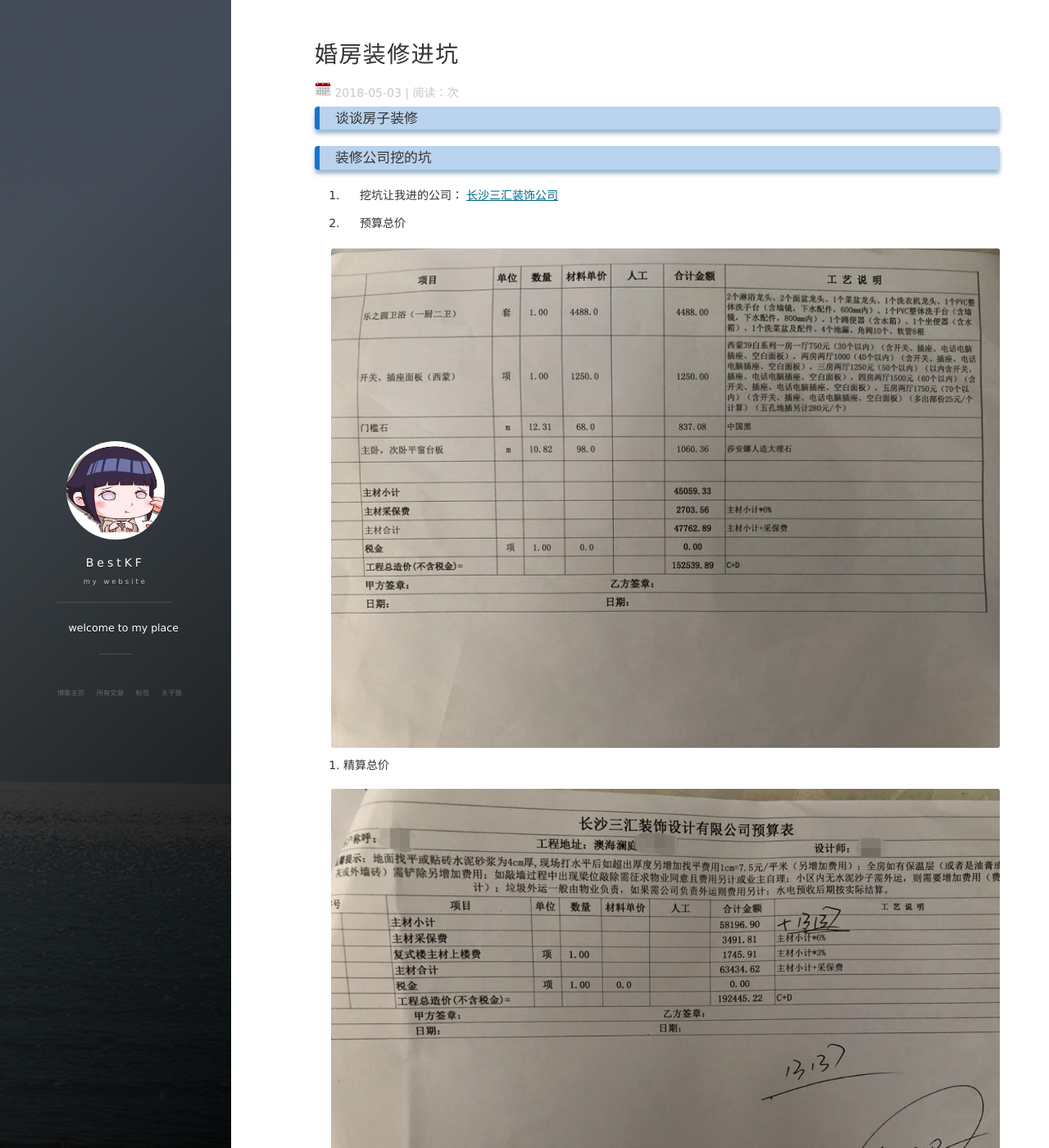
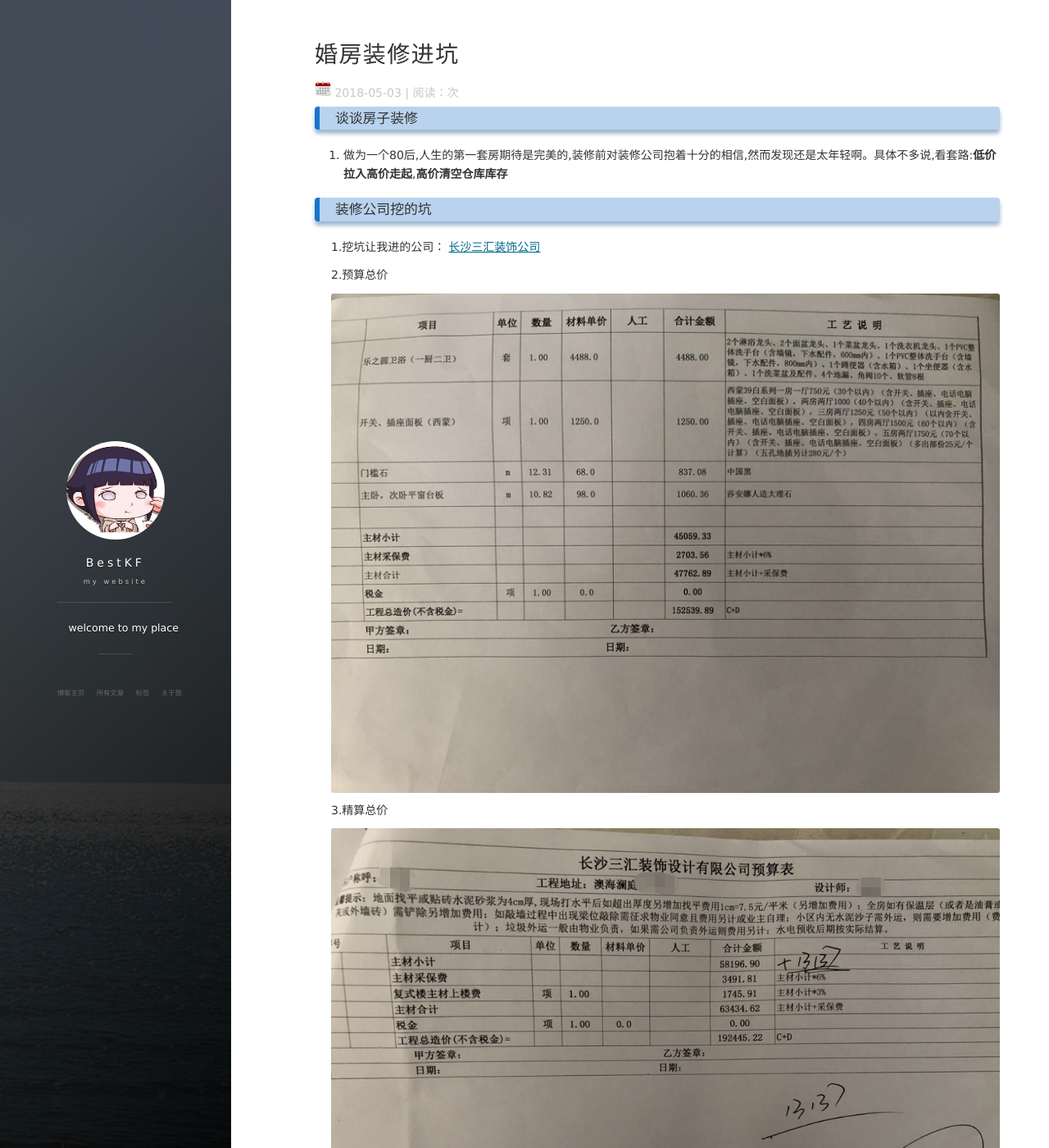
Before and after one commit to qinfengzhu/qinfengzhu.github.io, a Jekyll site: the page built from _posts/2018-05-03-婚房装修进坑.md, in a window 1280 px wide and 1400 px high. Shown: the whole window at 82% size. Built offline with Jekyll 4.4.1, drawn with Linux system fonts in a browser that asks for light colours; nearby versions of some CDN libraries; comment, search, counter and statistics services are not loaded.

Commit message:
modify zx

```diff
--- a/_posts/2018-05-03-婚房装修进坑.md
+++ b/_posts/2018-05-03-婚房装修进坑.md
@@ -7,17 +7,17 @@ tag: 人生
 
 ### 谈谈房子装修
 
-
+1. 做为一个80后,人生的第一套房期待是完美的,装修前对装修公司抱着十分的相信,然而发现还是太年轻啊。具体不多说,看套路:__低价拉入高价走起__,__高价清空仓库库存__
 
 ### 装修公司挖的坑
 
-1. 挖坑让我进的公司：[长沙三汇装饰公司](http://www.cssanhui.com/)
+1.挖坑让我进的公司：[长沙三汇装饰公司](http://www.cssanhui.com/)
 
-2. 预算总价
+2.预算总价
 
 ![三汇给的预算](/images/三汇装饰的坑/预算合同/预算总价.png)
 
-3. 精算总价
+3.精算总价
 
 ![三汇给的精算](/images/三汇装饰的坑/精算合同/精算总价.png)
 
@@ -97,4 +97,4 @@ tag: 人生
 
 ![三汇给的预算](/images/三汇装饰的坑/精算合同/19.png)
 
-![三汇给的预算](/images/三汇装饰的坑/精算合同/精算合同.png)
+![三汇给的预算](/images/三汇装饰的坑/精算合同/精算总价.png)
```
